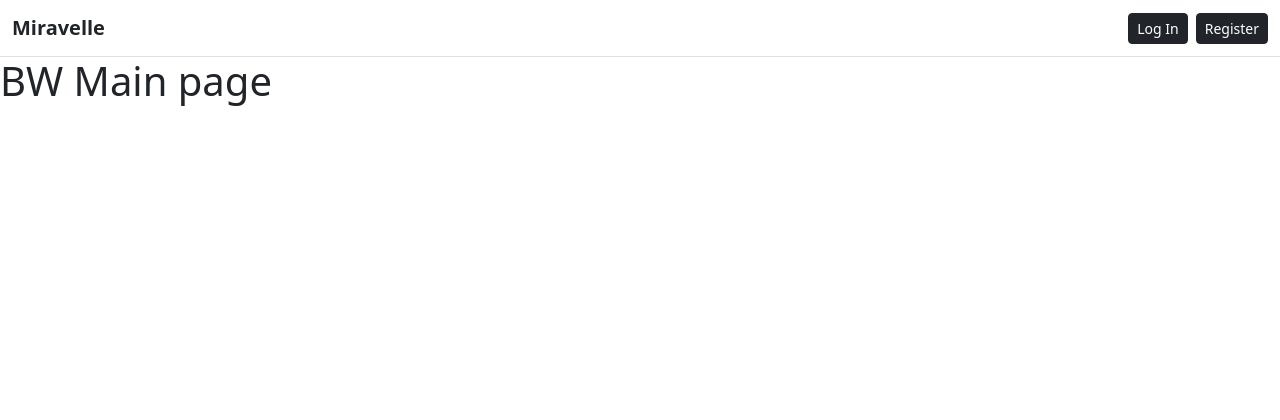
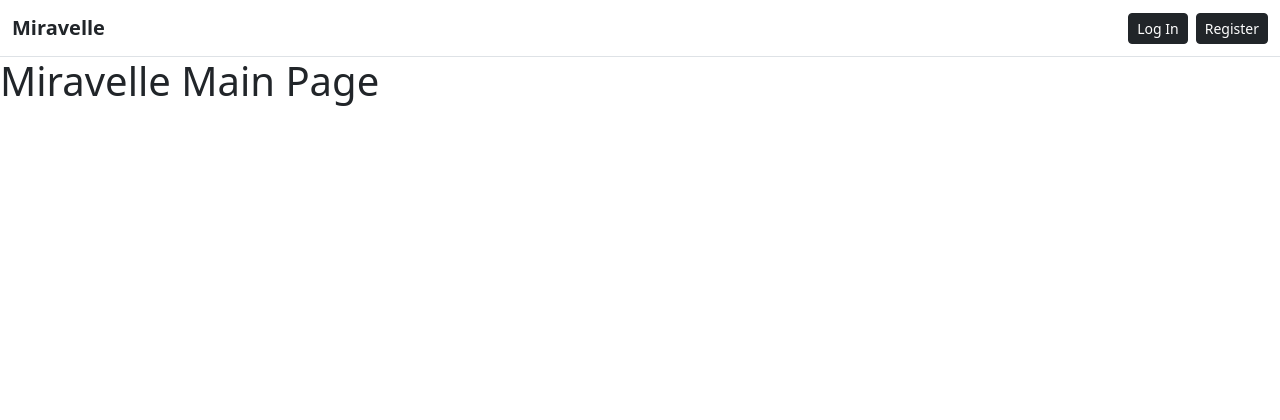
Before and after one commit to eungyukm/Miravelle, a Django app: page /users/main/ in a window 1280 px wide. Shown: the top 420 px of the page. Run offline with Django 5.2, Linux system fonts and the light colour scheme.

Commit message:
fix : BW Main -> Miravelle Main

```diff
--- a/core/users/templates/main.html
+++ b/core/users/templates/main.html
@@ -1,5 +1,5 @@
 {% extends "base.html"%}
 
 {% block content %}
-    <h1>BW Main page</h1>
+    <h1>Miravelle Main Page</h1>
 {% endblock content %}
```
